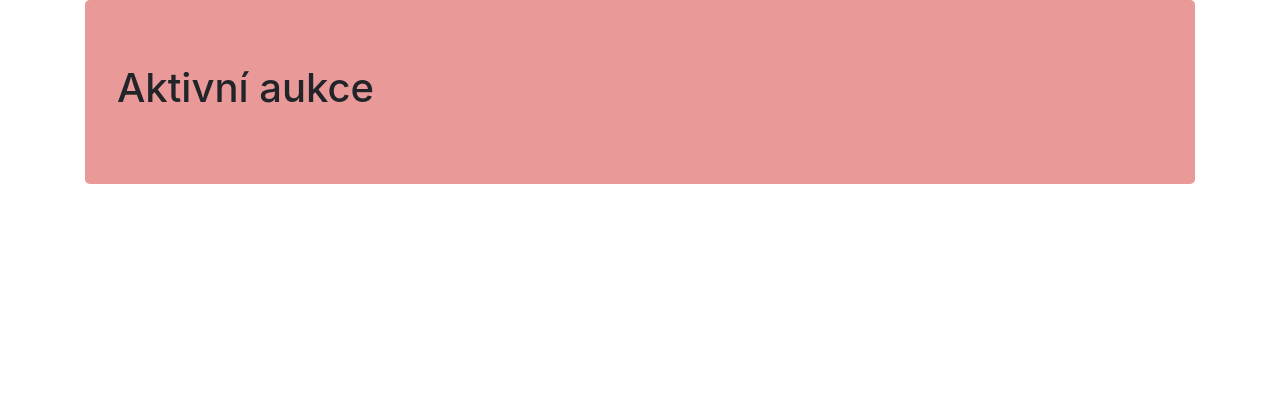
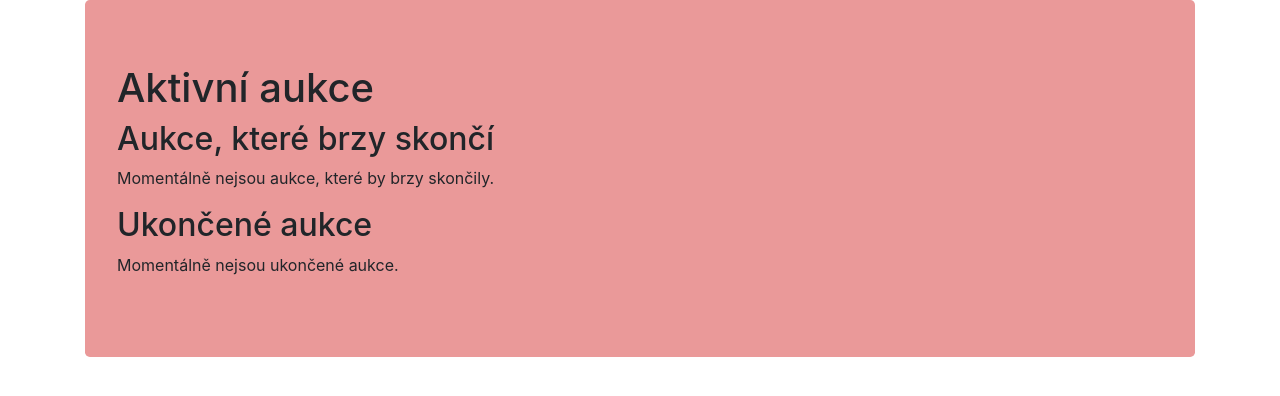
Before and after one commit to Chairman219/Auction_web_site, a Django app: page /aukce/ in a window 1280 px wide; the page is wider, and only the part inside the window is pictured. Shown: the part 64-460 px from the top of that part. Run offline with Django 4.2, Linux system fonts and the light colour scheme; data that the repository does not hold is empty; some libraries are stand-ins or nearby versions.

Commit message:
feat: update seznam_aukci.html zobrazuje nyní jak aktivní aukce, tak i ukončené aukce a aukce které brzy skončí (dvě minuty do vypršení časového limitu)

```diff
--- a/auction/templates/seznam_aukci.html
+++ b/auction/templates/seznam_aukci.html
@@ -31,4 +31,56 @@
                     </div>
         <p>Momentálně nejsou aktivní další aukce.</p>
     {% endif %}
+
+<h2>Aukce, které brzy skončí</h2>
+    {% if skonceni_brzy_aukce %}
+        <div class="row">
+            {% for aukce in skonceni_brzy_aukce %}
+                <div class="col-md-6">
+                    <div class="card" style="margin-bottom: 20px">
+                        <div class="card-body">
+                            <h2 class="card-title">{{ aukce.nazev }}</h2>
+                            <p class="card-text">{{ aukce.popis|truncatewords:30 }}</p>
+                            <p><strong>Minimální příhoz:</strong> {{ aukce.minimalni_prihoz }} Kč</p>
+                            <p><strong>Datum začátku:</strong> {{ aukce.datum_zacatku }}</p>
+                            <p><strong>Datum konce:</strong> {{ aukce.datum_ukonceni }}</p>
+                            <a href="{% url 'aukcni_stranka' aukce.id %}">Detail aukce</a>
+                        </div>
+                    </div>
+                </div>
+                {% if forloop.counter|divisibleby:2 %}
+                    </div>
+                    <div class="row">
+                {% endif %}
+            {% endfor %}
+        </div>
+    {% else %}
+        <p>Momentálně nejsou aukce, které by brzy skončily.</p>
+    {% endif %}
+
+    <h2>Ukončené aukce</h2>
+    {% if ukoncene_aukce %}
+        <div class="row">
+            {% for aukce in ukoncene_aukce %}
+                <div class="col-md-6">
+                    <div class="card" style="margin-bottom: 20px">
+                        <div class="card-body">
+                            <h2 class="card-title">{{ aukce.nazev }}</h2>
+                            <p class="card-text">{{ aukce.popis|truncatewords:30 }}</p>
+                            <p><strong>Minimální příhoz:</strong> {{ aukce.minimalni_prihoz }} Kč</p>
+                            <p><strong>Datum začátku:</strong> {{ aukce.datum_zacatku }}</p>
+                            <p><strong>Datum konce:</strong> {{ aukce.datum_ukonceni }}</p>
+                            <a href="{% url 'aukcni_stranka' aukce.id %}">Detail aukce</a>
+                        </div>
+                    </div>
+                </div>
+                {% if forloop.counter|divisibleby:2 %}
+                    </div>
+                    <div class="row">
+                {% endif %}
+            {% endfor %}
+        </div>
+    {% else %}
+        <p>Momentálně nejsou ukončené aukce.</p>
+    {% endif %}
 {% endblock %}
--- a/auction/views.py
+++ b/auction/views.py
@@ -1,3 +1,4 @@
+from datetime import timedelta
 from lib2to3.fixes.fix_input import context
 
 from django.contrib.auth import login
@@ -63,6 +64,20 @@ class SeznamAukciView(ListView):
     def get_queryset(self):
         # Filtruje aukce, které jsou aktuálně aktivní (datum začátku a ukončení)
         return Aukce.objects.filter(status='ACTIVE', datum_zacatku__lte=timezone.now(), datum_ukonceni__gte=timezone.now())
+
+    def get_context_data(self, **kwargs):
+        context = super().get_context_data(**kwargs)
+
+        context['ukoncene_aukce'] = Aukce.objects.filter(status='ENDED')
+
+        now = timezone.now()
+        context['skonceni_brzy_aukce'] = Aukce.objects.filter(
+            status = 'ACTIVE',
+            datum_ukonceni__gt=now,
+            datum_ukonceni__lt=now + timedelta(minutes=2)
+        )
+
+        return context
 
 
 def aukcni_stranka(request, aukce_id):
```
